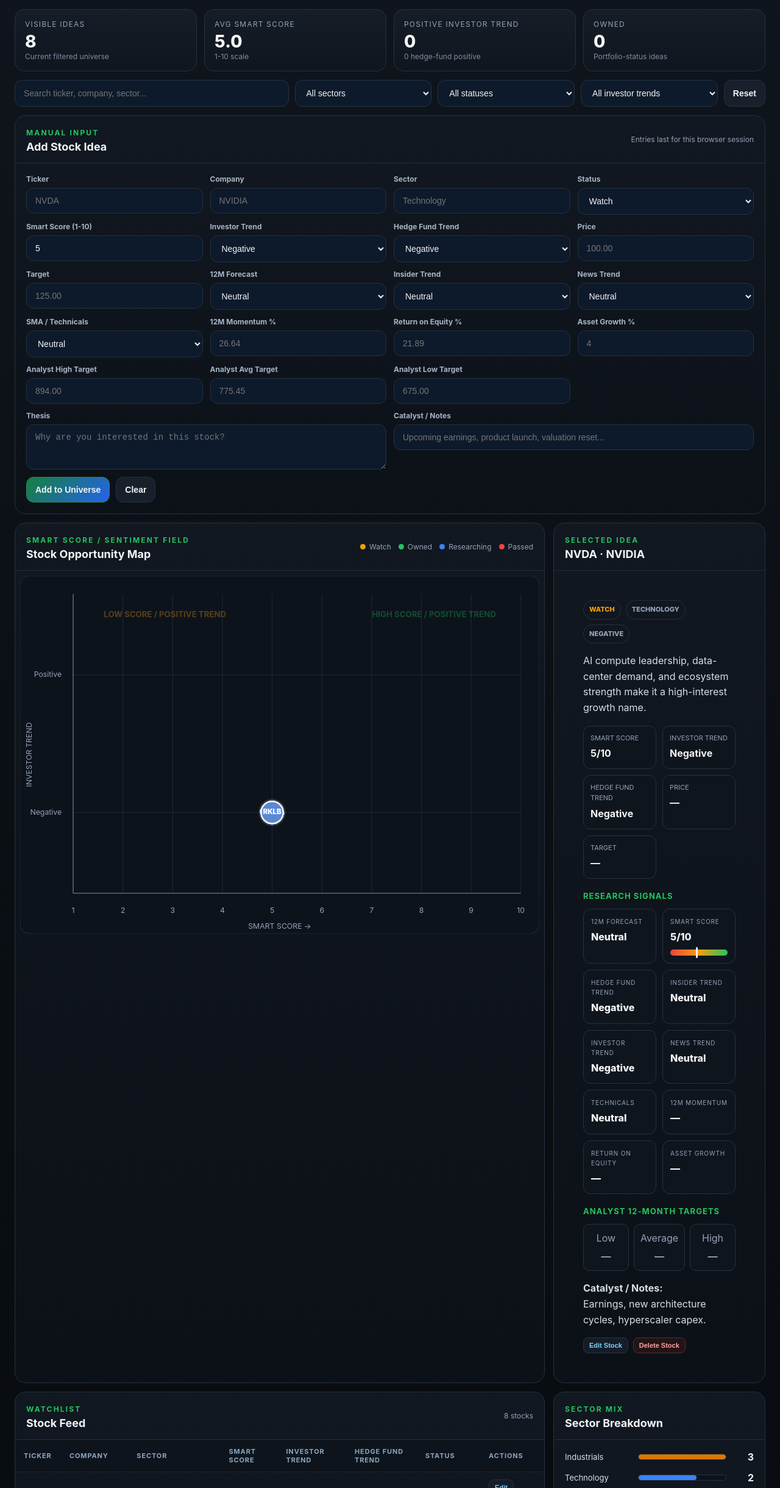
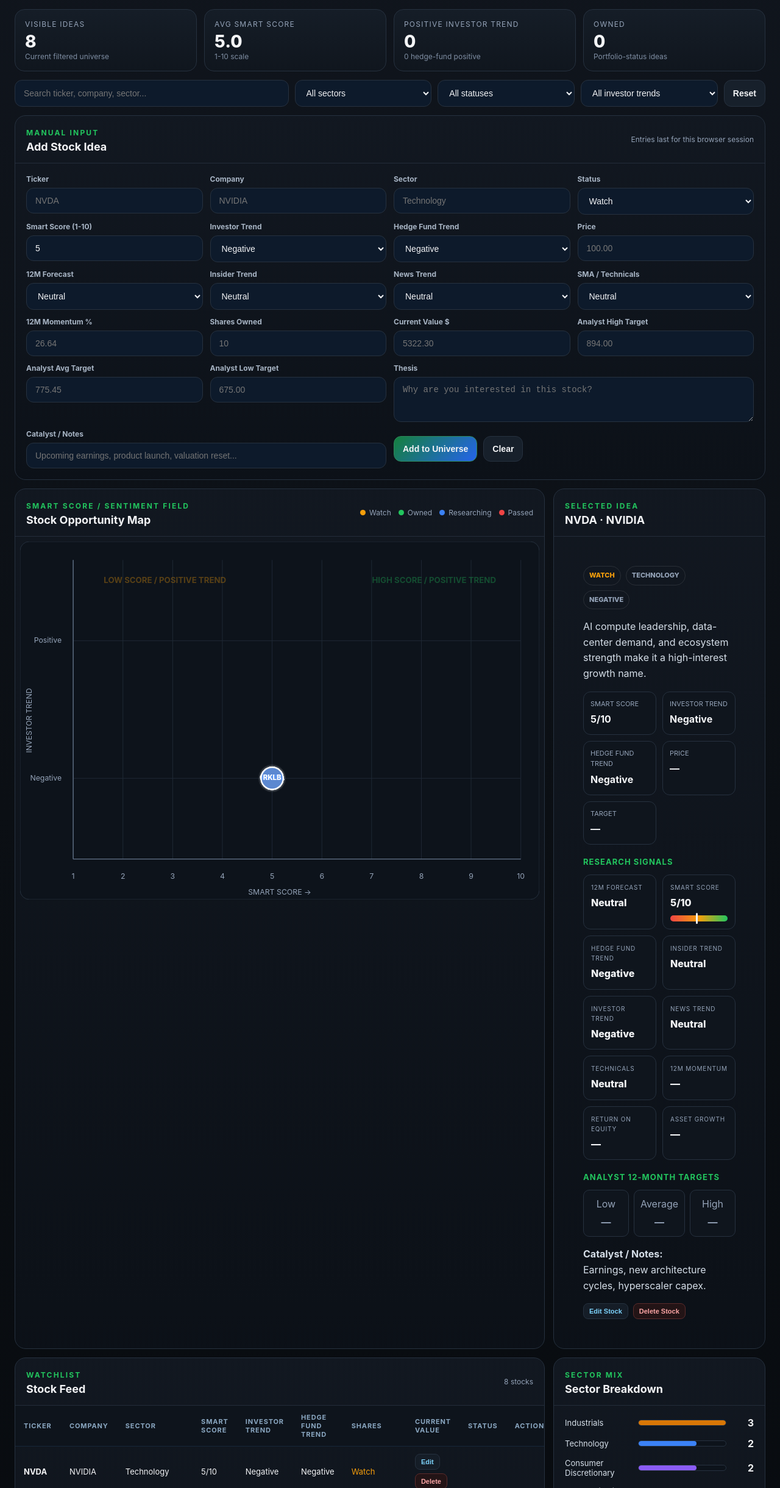
Before and after one commit to Elevenclub6/global-crisis-monitor, a plain HTML site: page stocks.html in a window 1280 px wide. Shown: the part 113-2553 px from the top of the page at 61% size. Drawn offline with Linux system fonts and the light colour scheme.

Commit message:
Add owned shares and current value inputs

```diff
--- a/stocks.html
+++ b/stocks.html
@@ -43,15 +43,14 @@
     <label>Hedge Fund Trend<select id="sHedgePrimary"><option>Positive</option><option selected>Negative</option></select></label>
     <label>Price<input id="sPrice" type="number" min="0" step="0.01" placeholder="100.00"></label>
 
-    <label>Target<input id="sTarget" type="number" min="0" step="0.01" placeholder="125.00"></label>
-    <label>12M Forecast<select id="sForecast"><option>Strong Buy</option><option>Buy</option><option selected>Neutral</option><option>Sell</option><option>Strong Sell</option></select></label>
+        <label>12M Forecast<select id="sForecast"><option>Strong Buy</option><option>Buy</option><option selected>Neutral</option><option>Sell</option><option>Strong Sell</option></select></label>
     <label>Insider Trend<select id="sInsider"><option>Bought Shares</option><option selected>Neutral</option><option>Sold Shares</option></select></label>
     <label>News Trend<select id="sNewsTrend"><option>Positive</option><option selected>Neutral</option><option>Negative</option></select></label>
 
     <label>SMA / Technicals<select id="sTechnicals"><option>Positive</option><option selected>Neutral</option><option>Negative</option></select></label>
     <label>12M Momentum %<input id="sMomentum" type="number" step="0.01" placeholder="26.64"></label>
-    <label>Return on Equity %<input id="sROE" type="number" step="0.01" placeholder="21.89"></label>
-    <label>Asset Growth %<input id="sAssetGrowth" type="number" step="0.01" placeholder="4"></label>
+    <label>Shares Owned<input id="sShares" type="number" min="0" step="0.0001" placeholder="10"></label>
+    <label>Current Value $<input id="sCurrentValue" type="number" min="0" step="0.01" placeholder="5322.30"></label>
 
     <label>Analyst High Target<input id="sAnalystHigh" type="number" min="0" step="0.01" placeholder="894.00"></label>
     <label>Analyst Avg Target<input id="sAnalystAvg" type="number" min="0" step="0.01" placeholder="775.45"></label>
@@ -88,7 +87,7 @@
 <section class="bottom-grid">
   <section class="panel">
     <div class="panel-head"><div><span class="panel-kicker">WATCHLIST</span><h2>Stock Feed</h2></div><div id="stockCount" class="small-note"></div></div>
-    <div class="table-wrap"><table><thead><tr><th>Ticker</th><th>Company</th><th>Sector</th><th>Smart Score</th><th>Investor Trend</th><th>Hedge Fund Trend</th><th>Status</th><th>Actions</th></tr></thead><tbody id="stockTable"></tbody></table></div>
+    <div class="table-wrap"><table><thead><tr><th>Ticker</th><th>Company</th><th>Sector</th><th>Smart Score</th><th>Investor Trend</th><th>Hedge Fund Trend</th><th>Shares</th><th>Current Value</th><th>Status</th><th>Actions</th></tr></thead><tbody id="stockTable"></tbody></table></div>
   </section>
   <section class="panel">
     <div class="panel-head"><div><span class="panel-kicker">SECTOR MIX</span><h2>Sector Breakdown</h2></div></div>
@@ -96,7 +95,7 @@
   </section>
 </section>
 
-<footer><span>Stock Universe Monitor v1.3</span><span>For research organization, not financial advice.</span></footer>
+<footer><span>Stock Universe Monitor v1.4</span><span>For research organization, not financial advice.</span></footer>
 </div>
 <script src="stocks-data.js"></script>
 <script src="stocks.js"></script>
```
